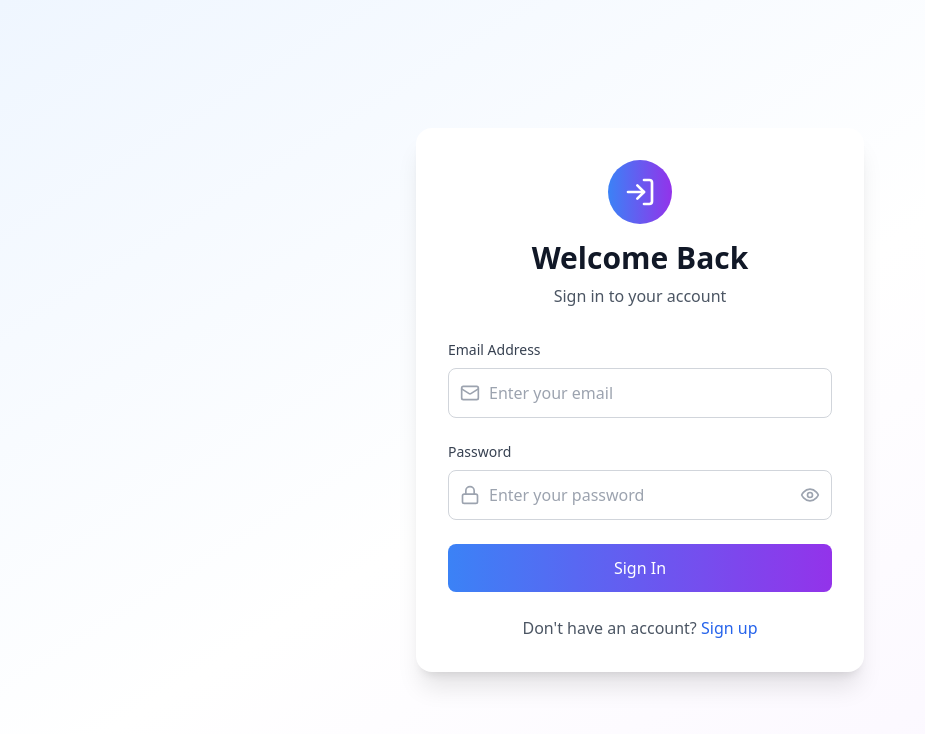
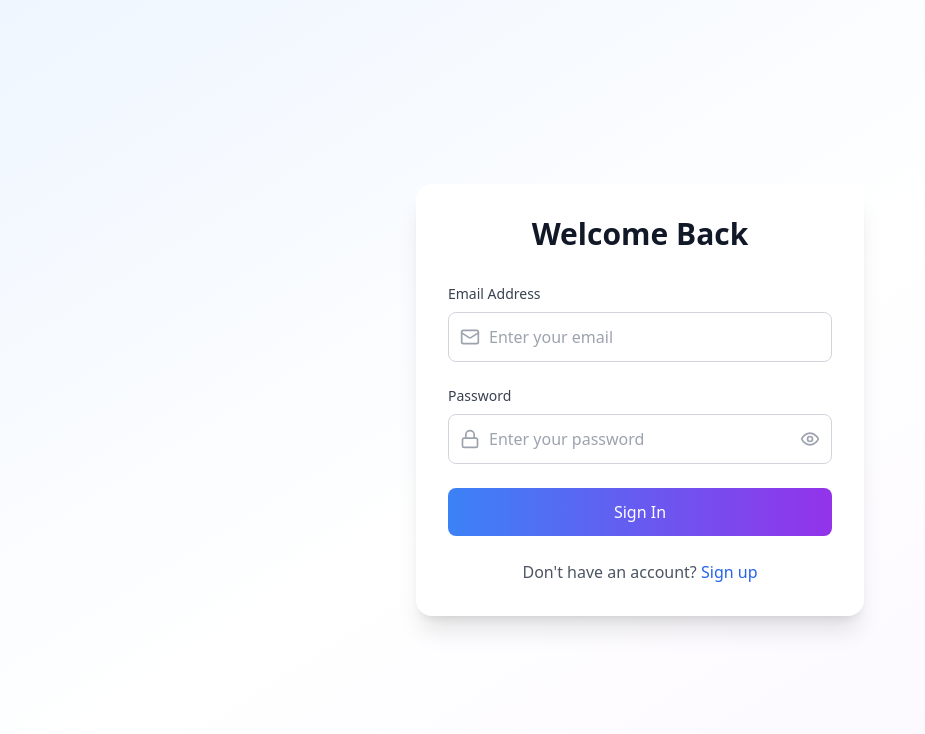
Before and after one commit to xenprogramer/psi-index, a React (Vite) app: page / in a window 1280 px wide. Shown: the top 734 px of the page, without its empty margins (0-925 px from the left). Built offline with nearby package versions, Linux system fonts and the light colour scheme; no server answers.

Commit message:
Updated LoginForm.tsx

```diff
--- a/src/components/auth/LoginForm.tsx
+++ b/src/components/auth/LoginForm.tsx
@@ -33,11 +33,8 @@ export function LoginForm({ onToggleMode }: LoginFormProps) {
     <div className="w-full max-w-md mx-auto">
       <div className="bg-white rounded-2xl shadow-xl p-8">
         <div className="text-center mb-8">
-          <div className="w-16 h-16 bg-gradient-to-r from-blue-500 to-purple-600 rounded-full flex items-center justify-center mx-auto mb-4">
-            <LogIn className="w-8 h-8 text-white" />
-          </div>
+
           <h2 className="text-3xl font-bold text-gray-900">Welcome Back</h2>
-          <p className="text-gray-600 mt-2">Sign in to your account</p>
         </div>
 
         {error && (
```
